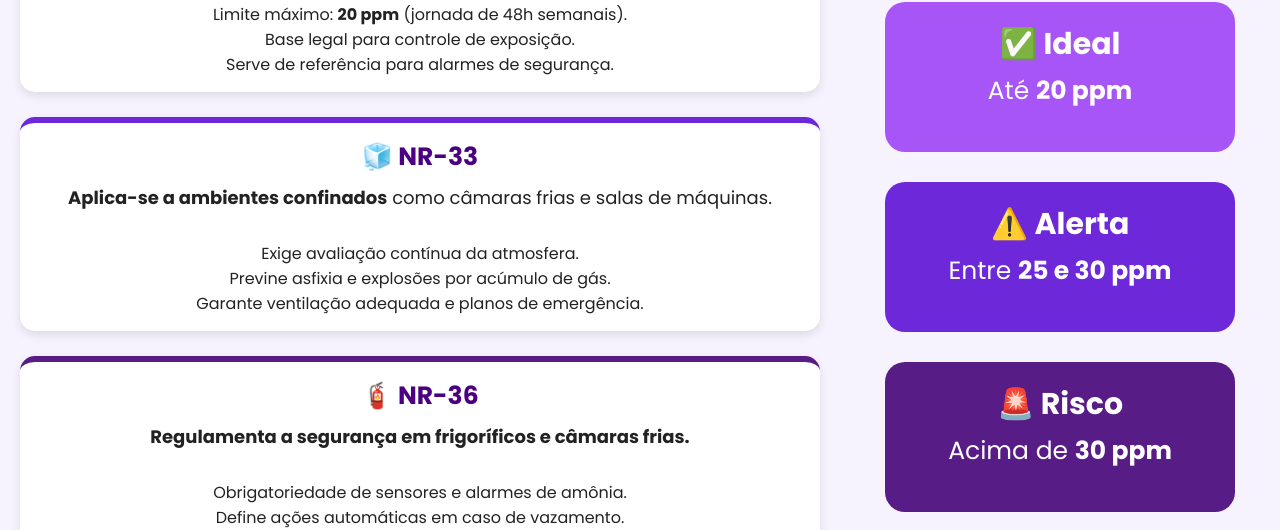
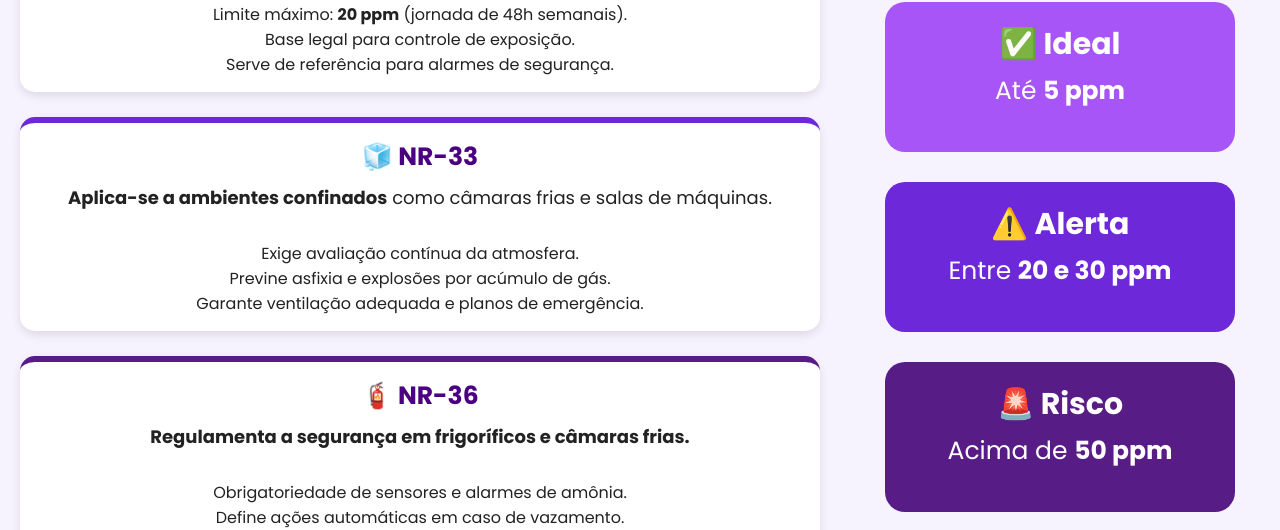
Before and after one commit to Next-History-of-Technology/site-institucional-nht, a plain HTML site: page Metricas.html in a window 1280 px wide. Shown: the part 262-792 px from the top of the page. Drawn offline with Linux system fonts and the light colour scheme.

Commit message:
Atualização da medida das métricas

```diff
--- a/Metricas.html
+++ b/Metricas.html
@@ -73,17 +73,17 @@
 
         <div class="nivel ideal">
           <h3>✅ Ideal</h3>
-          <p>Até <b>20 ppm</b></p>
+          <p>Até <b>5 ppm</b></p>
         </div>
 
         <div class="nivel alerta">
           <h3>⚠️ Alerta</h3>
-          <p>Entre <b>25 e 30 ppm</b></p>
+          <p>Entre <b>20 e 30 ppm</b></p>
         </div>
 
         <div class="nivel risco">
           <h3>🚨 Risco</h3>
-          <p>Acima de <b>30 ppm</b></p>
+          <p>Acima de <b>50 ppm</b></p>
         </div>
       </div>
     </div>
```
